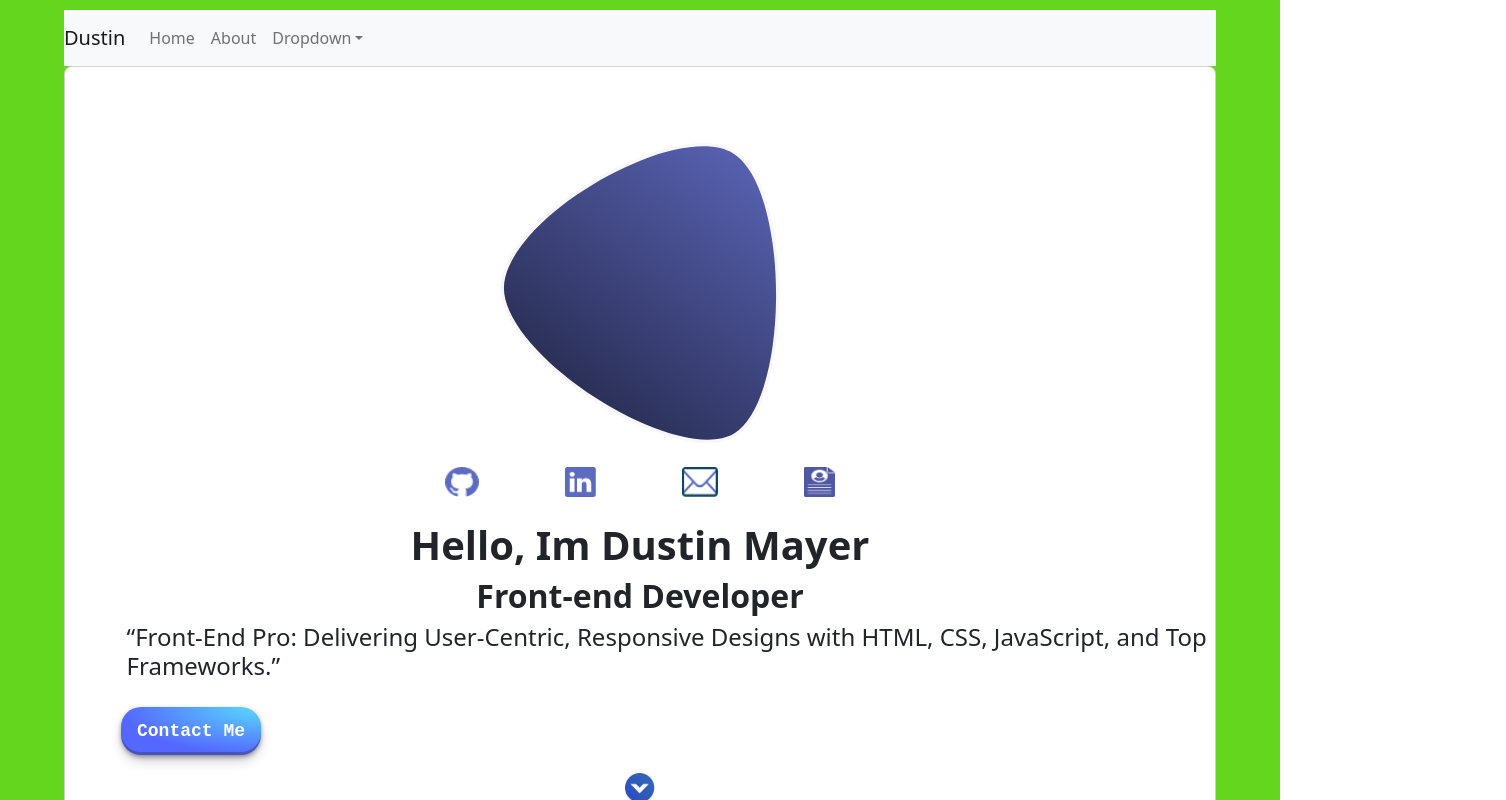
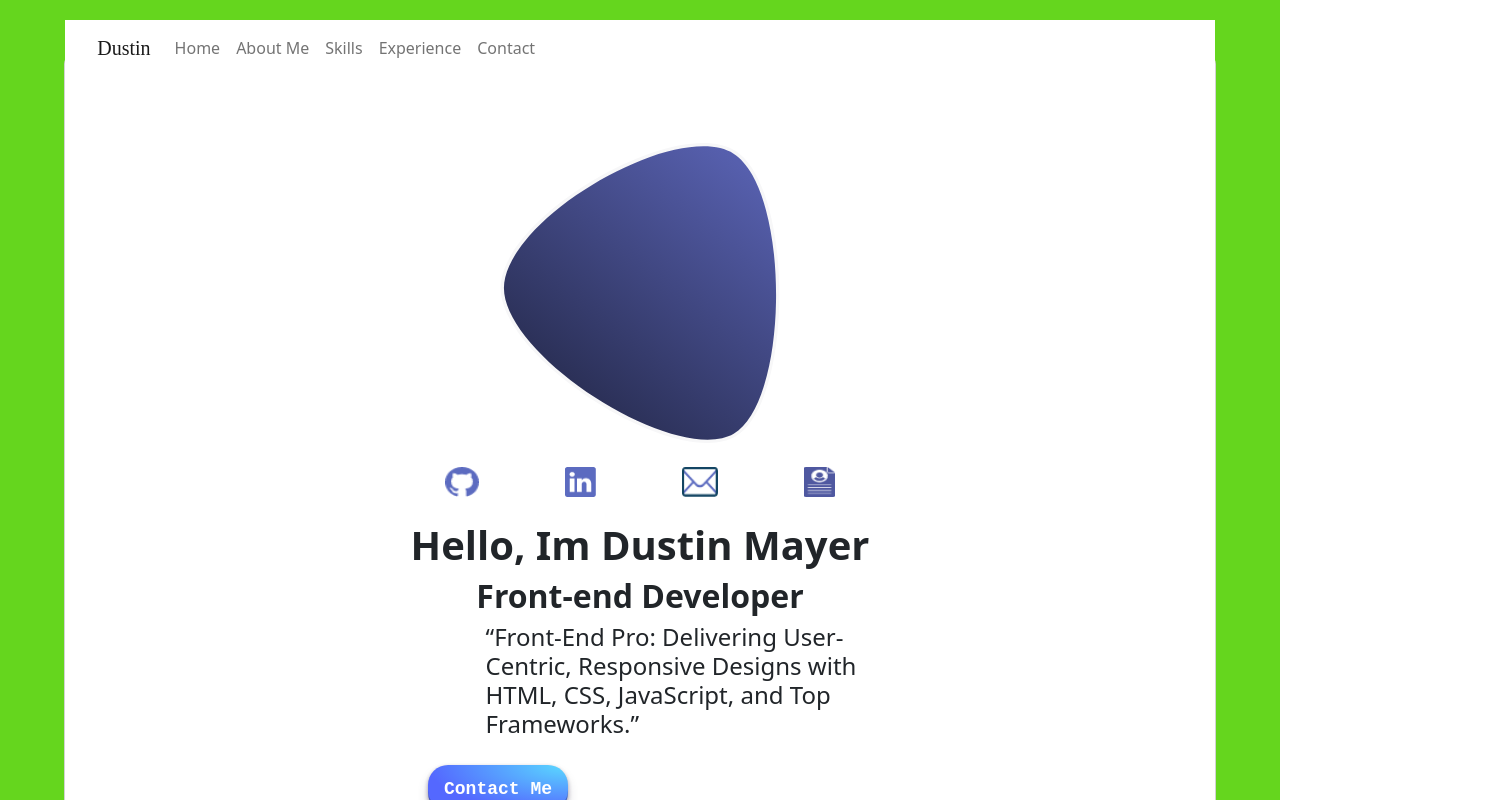
Before and after one commit to maye0085/portfolio, a React (Create React App) app: page / in a window 1280 px wide. Shown: the top 800 px of the page, 1506 px wide, since content can reach past the window. Built offline with nearby package versions, Linux system fonts and the light colour scheme.

Commit message:
new navbar, and css updates

```diff
--- a/src/App.css
+++ b/src/App.css
@@ -15,12 +15,15 @@
     rgba(14, 173, 223, 1) 93%
   );
   height: 100%;
+  padding-bottom: 15px;
 }
 
-.card{
+.card {
   margin-left: 5%;
   margin-right: 5%;
 }
+
+
 
 .arrowDown {
   width: 60px;
@@ -73,26 +76,26 @@
 }
 
 .cardHome {
-  margin-top: 60px;
+  margin-top: 70px;
 }
 
-.navbar .nav {
-  border: none;
+.contactButton {
+  margin-left: 15%;
 }
 
 .cardAbout {
   /* height: 500px; */
 }
 
-.navBarHome{
-  padding-left: 5%;
-  padding-right: 5%;
-  padding-top: 10px;
+.navBarHome {
+  margin-left: 5.1%;
+  margin-right: 5.1%;
+  /* padding-left: 4.85%;
+  padding-right: 5%; */
+  position: relative;
+  top: 20px;
+  z-index: 1;
 }
-
-
-
-
 
 .button-29 {
   align-items: center;
@@ -158,6 +161,12 @@
     height: 100%;
   } */
 
+  .descHome {
+    width: 400px !important;
+    display: flex;
+    justify-content: center;
+  }
+
   .dustinHeader {
     padding-top: 10px;
     font-family: Didot;
@@ -200,17 +209,15 @@
   }
 
   .descHome {
-    width: 440px;
+    width: 300px;
     display: flex;
     margin-left: 16%;
     margin-right: 10%;
   }
 
   .contactButton {
-    padding-bottom: 20px;
+    margin-left: 25%;
   }
-
-
 }
 
 /* Medium devices (tablets, 768px and up) */
@@ -232,8 +239,19 @@
     justify-content: space-between;
   }
 
+  .contactButton {
+    position: relative;
+    left: 10%;
+  }
+
+  .card-body p{
+    width: auto;
+    margin-left: 10%;
+    margin-right: 10%;
+  }
+
   /* .descHome {
-    width: 420px;
+    width: 200px;
     display: flex;
     justify-content: center;
   } */
@@ -241,6 +259,10 @@
 
 /* Large devices (desktops, 992px and up) */
 @media (min-width: 992px) {
+  .contactButton {
+    position: relative;
+    left: 15%;
+  }
 }
 
 /* Extra large devices (large desktops, 1200px and up) */
--- a/src/App.js
+++ b/src/App.js
@@ -1,7 +1,7 @@
 import "./App.css";
 import "bootstrap/dist/css/bootstrap.min.css";
 import React from "react";
-import { Navbar, Nav, NavDropdown } from 'react-bootstrap';
+import { Navbar, Nav, Container } from "react-bootstrap";
 import EmailHome from "./assets/emailHome.png";
 import GithubHome from "./assets/githubHome.png";
 import LinkedInHome from "./assets/linkedInHome.png";
@@ -21,37 +21,30 @@ import android3 from "./assets/Android3.png";
 function App() {
   return (
     <div className="webBackground">
-
       {/* --------------------  Nav ----------------------- */}
-      <div class="navBarHome">
-
-      <Navbar  bg="light" expand="md">
-      <Navbar.Brand href="#" class="dustinHeader" >Dustin</Navbar.Brand>
-      <Navbar.Toggle aria-controls="basic-navbar-nav" />
-      <Navbar.Collapse id="basic-navbar-nav">
-        <Nav className="mr-auto">
-          <Nav.Link href="#">Home</Nav.Link>
-          <Nav.Link href="#">About</Nav.Link>
-          <NavDropdown title="Dropdown" id="basic-nav-dropdown">
-            <NavDropdown.Item href="#">Action</NavDropdown.Item>
-            <NavDropdown.Item href="#">Another action</NavDropdown.Item>
-            <NavDropdown.Divider />
-            <NavDropdown.Item href="#">Separated link</NavDropdown.Item>
-          </NavDropdown>
+      <div className="navBarHome">
+        <Navbar bg="white" expand="lg">
+          <Container fluid>
+            <Navbar.Brand className="dustinHeader" href="#">Dustin</Navbar.Brand>
+            <Navbar.Toggle aria-controls="" />
+            <Navbar.Collapse id="navbarScroll">
+              <Nav className="me-auto my-2 my-lg-0">
+                <Nav.Link href="#action1">Home</Nav.Link>
+                <Nav.Link href="#action2">About Me</Nav.Link>
+                <Nav.Link href="#action2">Skills</Nav.Link>
+                <Nav.Link href="#action2">Experience</Nav.Link>
+                <Nav.Link href="#action2">Contact</Nav.Link>
               </Nav>
             </Navbar.Collapse>
+          </Container>
         </Navbar>
       </div>
       {/* -----------------End of Nav --------------------- */}
 
-
-
       <div className="">
-        <div class="card rounded-3  ">
-
-
-          <div class="card-body cardHome  ">
-            <div class="row justify-content-center ">
+        <div className="card rounded-3  ">
+          <div className="card-body cardHome  ">
+            <div className="row justify-content-center ">
               <svg width="300" height="300" viewBox="0 0 253.295 272.608">
                 <defs>
                   <linearGradient
@@ -85,7 +78,7 @@ function App() {
               </svg>
 
               {/* Content here */}
-              <div class="row justify-content-around mt-4  iconRow ">
+              <div className="row justify-content-around mt-4  iconRow ">
                 <img
                   src={GithubHome}
                   style={{
@@ -118,34 +111,31 @@ function App() {
                   }}
                   alt="Resume Icon"
                 ></img>
-
               </div>
 
               {/* Content here */}
 
-              <div class="mt-4 row justify-content-center ">
-                <h1 class="row justify-content-center fw-bold">
+              <div className="mt-4 row justify-content-center ">
+                <h1 className="row justify-content-center fw-bold">
                   Hello, Im Dustin Mayer
                 </h1>
-                <h2 class=" row justify-content-center fw-bold">
+                <h2 className=" row justify-content-center fw-bold">
                   Front-end Developer
                 </h2>
-                  <h4 class=" descHome ">
+                <h4 className="descHome">
                   “Front-End Pro: Delivering User-Centric, Responsive Designs
                   with HTML, CSS, JavaScript, and Top Frameworks.”
                 </h4>
-                <div class="">
-                  <button class="button-29">Contact Me</button>
+                <div className="contactButton">
+                  <button className="button-29">Contact Me</button>
                 </div>
 
-            <div class="arrowDown mt-3  ">
+                <div className="arrowDown mt-3  ">
                   <img
                     src={ArrowDownHome}
                     style={{
                       width: "30px",
                       height: "30px",
-
-
                     }}
                     alt="Continue Down Icon"
                   ></img>
@@ -157,13 +147,13 @@ function App() {
         </div>
         {/* ----------------------- About Me Card ------------------------ */}
 
-        <div class="card mt-4">
-          <div class="card-body cardAbout">
-            <h1 class="justify-content-center row" style={{ color: "#4F58A0" }}>
+        <div className="card mt-4">
+          <div className="card-body cardAbout">
+            <h1 className="justify-content-center row" style={{ color: "#4F58A0" }}>
               About Me
             </h1>
 
-            <div class="row justify-content-center  my-5">
+            <div className="row justify-content-center  my-5">
               <img
                 src={AboutMeIcon}
                 style={{
@@ -204,12 +194,12 @@ function App() {
 
         {/* --------------------- Skills Card ------------------------- */}
 
-        <div class="card mt-4">
-          <div class="card-body">
-            <h1 class="justify-content-center row" style={{ color: "#4F58A0" }}>
+        <div className="card mt-4">
+          <div className="card-body">
+            <h1 className="justify-content-center row" style={{ color: "#4F58A0" }}>
               Skills
             </h1>
-            <div class="row justify-content-center my-5">
+            <div className="row justify-content-center my-5">
               <img
                 src={JavascriptIcon}
                 style={{
@@ -247,7 +237,7 @@ function App() {
                 alt="Css Icon"
               ></img>
             </div>
-            <div class="content">
+            <div className="content">
               <div>
                 <p>
                   As a proficient front-end developer, my expertise in HTML,
@@ -288,15 +278,15 @@ function App() {
         {/* --------------- End of Skills Card ----------------- */}
 
         {/* --------------- Experience Card -------------------- */}
-        <div class="card mt-4">
-          <div class="card-body">
-            <h1 class="justify-content-center row" style={{ color: "#4F58A0" }}>
+        <div className="card mt-4">
+          <div className="card-body">
+            <h1 className="justify-content-center row" style={{ color: "#4F58A0" }}>
               Experience
             </h1>
-            <h3 class="text-center justify-content-center row">
+            <h3 className="text-center justify-content-center row">
               Community Paramedic <br /> Cross Platform App at Premergeny Inc
             </h3>
-            <div class="row justify-content-center my-3">
+            <div className="row justify-content-center my-3">
               <img
                 src={PremergencyIcon}
                 style={{
@@ -305,7 +295,7 @@ function App() {
                 alt="Premergency Inc Icon"
               ></img>
             </div>
-            <div class="content">
+            <div className="content">
               <div>
                 <p>
                   As a design team leader at Premergency Inc, I led a talented
@@ -338,8 +328,8 @@ function App() {
                   patient care and streamlined operations for Premergency Inc.
                 </p>
               </div>
-              <h2 class="row justify-content-center">Demo Below</h2>
-              <div class="row justify-content-center">
+              <h2 className="row justify-content-center">Demo Below</h2>
+              <div className="row justify-content-center">
                 <video
                   src={PremergencyDemo}
                   width="420"
@@ -353,12 +343,12 @@ function App() {
         {/* ----------------End of Experience Card 1--------------- */}
 
         {/* -------------- Experience Card 2 --------------------- */}
-        <div class="card mt-4">
-          <div class="card-body">
-            <h1 class="justify-content-center row" style={{ color: "#4F58A0" }}>
+        <div className="card mt-4">
+          <div className="card-body">
+            <h1 className="justify-content-center row" style={{ color: "#4F58A0" }}>
               Experience
             </h1>
-            <h3 class="text-center justify-content-center row">
+            <h3 className="text-center justify-content-center row">
               Canadian Sales Calculator <br />
               React App on Google Play Store
             </h3>
@@ -399,7 +389,7 @@ function App() {
                 in people's lives.
               </p>
             </div>
-            <div class="justify-content-center row">
+            <div className="justify-content-center row">
               <img
                 src={android1}
                 style={{
@@ -428,24 +418,24 @@ function App() {
           </div>
         </div>
         {/* ------------- Contact Card --------------- */}
-        <div class="card mt-4">
-          <div class="card-body">
-            <h1 class="justify-content-center row" style={{ color: "#4F58A0" }}>
+        <div className="card mt-4 ">
+          <div className="card-body">
+            <h1 className="justify-content-center row" style={{ color: "#4F58A0" }}>
               Contact
             </h1>
 
-            <div class="mt-3 p-5">
-              <h5 class="p-1">
+            <div className="mt-3 p-5">
+              <h5 className="p-1">
                 LinkedIn:{" "}
                 <a href="https://www.linkedin.com/in/dustin-mayer/">
                   Dustin Mayer
                 </a>{" "}
               </h5>
-              <h5 class="p-1">
+              <h5 className="p-1">
                 Email:{" "}
                 <a href="mailto:dmayer0615@gmail.com">dmayer0615@gmail.com</a>
               </h5>
-              <h5 class="p-1">
+              <h5 className="p-1">
                 Github Username:{" "}
                 <a href="https://github.com/maye0085">maye0085</a>
               </h5>
```
Lines whose indentation alone changed are shown as unchanged.
